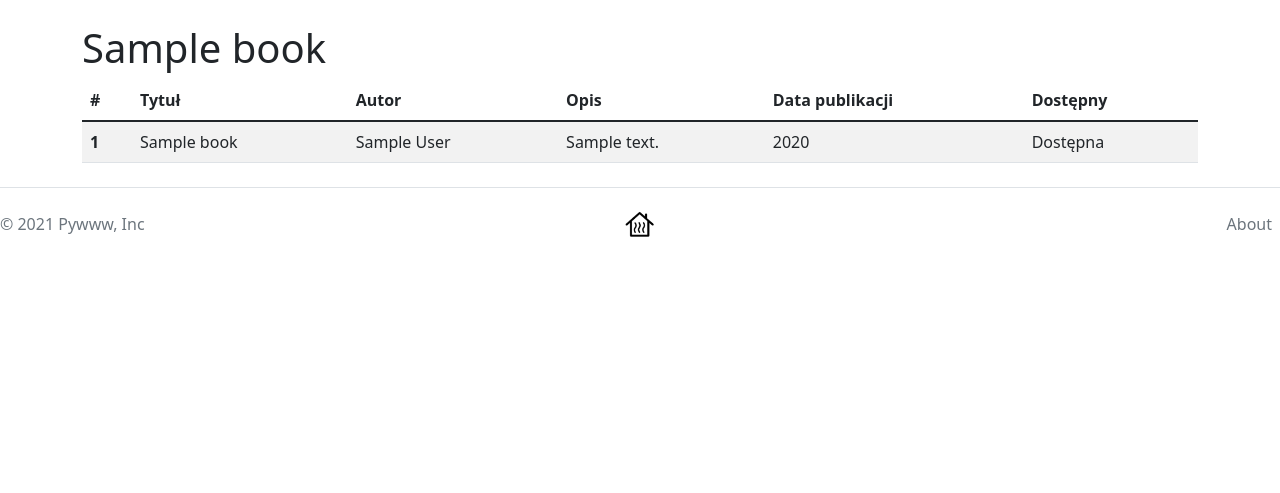
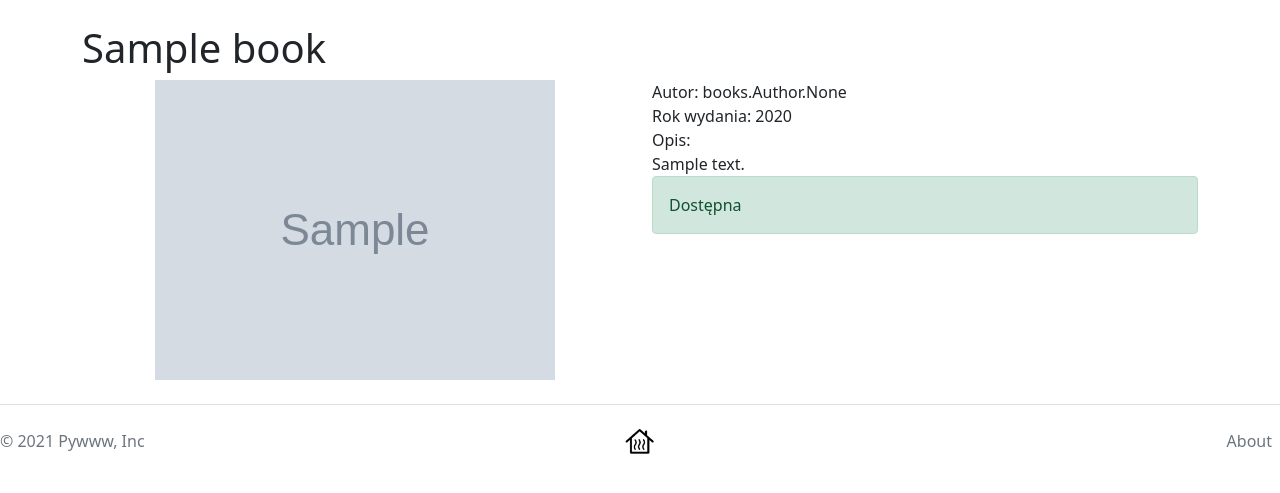
Before and after one commit to BuczynskiRafal/microblog, a Django app: page /books/1/ in a window 1280 px wide. Shown: the part 83-576 px from the top of the page. Run offline with Django 3.2, Linux system fonts and the light colour scheme; tables that the repository leaves empty hold one stand-in row (values such as "Sample post"); grey boxes marked "Sample" are stand-in pictures.

Commit message:
add book and borrow book view adding.

```diff
--- a/books/forms.py
+++ b/books/forms.py
@@ -2,18 +2,19 @@
 from crispy_forms.layout import Submit, Layout, Fieldset, ButtonHolder
 from django import forms
 from .models import Book
+from .models import Borrow
 
 
-class PostForm(forms.ModelForm):
+class BookForm(forms.ModelForm):
     class Meta:
         model = Book
         fields = "__all__"
-        labels = {
-            "title": "Tytuł",
-            "content": "Treść",
-            "published": "Opublikowany",
-            "sponsored": "Sponsorowany",
-        }
+        # labels = {
+        #     "title": "Tytuł",
+        #     "content": "Treść",
+        #     "published": "Opublikowany",
+        #     "sponsored": "Sponsorowany",
+        # }
 
     def __init__(self, *args, **kwargs):
         super().__init__(*args, **kwargs)
@@ -21,3 +22,11 @@
         self.helper.form_method = 'post'
         self.helper.form_action = 'books:add'
         self.helper.add_input(Submit('submit', 'Wyślij'))
+
+
+class BookBorrowForm(forms.Form):
+    def __init__(self, *args, **kwargs):
+        super().__init__(*args, **kwargs)
+        self.helper = FormHelper()
+        self.helper.form_method = 'post'
+        self.helper.add_input(Submit('borrow', 'Wypożycz'))
--- a/books/models.py
+++ b/books/models.py
@@ -17,10 +17,16 @@
     title = models.CharField(max_length=255)
     description = models.TextField()
     publication_year = models.IntegerField()
-    author = models.CharField(max_length=255)
     available = models.BooleanField(default=True)
     tags = models.ManyToManyField("tags.Tag", related_name="books", blank=True)
     cover = models.ImageField(upload_to='books/covers/%Y/%m/d', blank=True, null=True)
 
     def __str__(self):
         return f"Klasa -> {self.__class__.__name__} | książka -> {self.title}"
+
+
+class Borrow(models.Model):
+    book = models.ForeignKey("Book", on_delete=models.CASCADE, related_name="borrows")
+    user = models.ForeignKey("auth.User", on_delete=models.CASCADE, related_name="borrows")
+    borrow_date = models.DateTimeField(auto_now_add=True)
+    return_date = models.DateTimeField(null=True, blank=True)
--- a/books/templates/book_detail.html
+++ b/books/templates/book_detail.html
@@ -5,27 +5,21 @@
 {% block title %}Lista ksiażek{% endblock %}
 
 {% block content %}
-<h1>{{book.title}}</h1>
-<table class="table table-striped">
-  <thead>
-    <tr>
-      <th scope="col">#</th>
-      <th scope="col">Tytuł</th>
-      <th scope="col">Autor</th>
-      <th scope="col">Opis</th>
-      <th scope="col">Data publikacji</th>
-      <th scope="col">Dostępny</th>
-    </tr>
-  </thead>
-  <tbody>
-    <tr>
-      <th scope="row">{{book.pk}}</th>
-      <td>{{book.title}} </td>
-      <td>{{book.author}} </td>
-      <td>{{book.description}}</td>
-      <td>{{book.publication_year}} </td>
-      <td>{% if book.available == True %}Dostępna {% else %}Wypożyczona{%endif%}</td>
-    </tr>
-  </tbody>
-</table>
+  <h1>{{book.title}}</h1>
+  <div class="row">
+    <div class="col-md-6 text-center">{% if book.cover %}<img src="{{ book.cover.url }}">{% endif %}</div>
+    <div class="col-md-6">
+      <div>Autor: {{ book.author }}</div>
+      <div>Rok wydania: {{ book.publication_year }}</div>
+      <div>Opis:</div>
+      <div> {{ book.description }}</div>
+      <div>
+        {% if book.available %}
+          <div class="alert alert-success" role="alert">Dostępna</div>
+        {% else %}
+        <div class="alert alert-danger" role="alert">Wypożyczona</div>
+        {% endif %}
+      </div>
+    </div>
+  </div>
 {% endblock %}
--- a/books/urls.py
+++ b/books/urls.py
@@ -5,5 +5,7 @@
 
 urlpatterns = [
     path("books/<int:book_id>/", book_detail, name="book_detail"),
+    path("books/<int:book_id>/borrows", handle_book_borrows, name="borrows"),
+    path("books/add", add_book, name="add"),
     path('books/', all_books, name='all_books'),
 ]
--- a/books/views.py
+++ b/books/views.py
@@ -1,6 +1,12 @@
 from django.shortcuts import render
+from django.http import HttpResponseRedirect
+from django.urls import reverse
+from django.utils import timezone
 
 from .models import Book
+from .models import Borrow
+from .forms import BookForm
+from .forms import BookBorrowForm
 
 
 def all_books(request):
@@ -10,4 +16,28 @@
 
 def book_detail(request, book_id: int):
     book = Book.objects.get(pk=book_id)
-    return render(request, 'book_detail.html', {'book': book})
+    form = BookBorrowForm()
+    form.helper.form_action = reverse("books:borrows", args=[book.id])
+    return render(request, 'book_detail.html', {'book': book, 'form': form})
+
+
+def add_book(request):
+    form = BookForm()
+    if request.method == "POST":
+        form = BookForm(request.POST, request.FILES)
+        if form.is_valid():
+            form.save()
+        return HttpResponseRedirect(reverse("books:add"))
+    return render(request, 'add.html', {'form': form})
+
+
+def handle_book_borrows(request, book_id):
+    user = request.user
+    if request.method == "POST":
+        if user.is_authenticated:
+            if request.POST.get("borrow"):
+                book = Book.objects.get(pk=book_id)
+                Borrow.objects.create(user=user, book=book)
+                book.available = False
+                book.save()
+    return HttpResponseRedirect(reverse("books:details", args=[book_id]))
```
Also changed, not shown: books/admin.py (+14 -0 lines), books/migrations/0007_auto_20211220_1310.py (added), books/migrations/0008_borrow.py (added), posts/migrations/0009_auto_20211220_1302.py (added).
